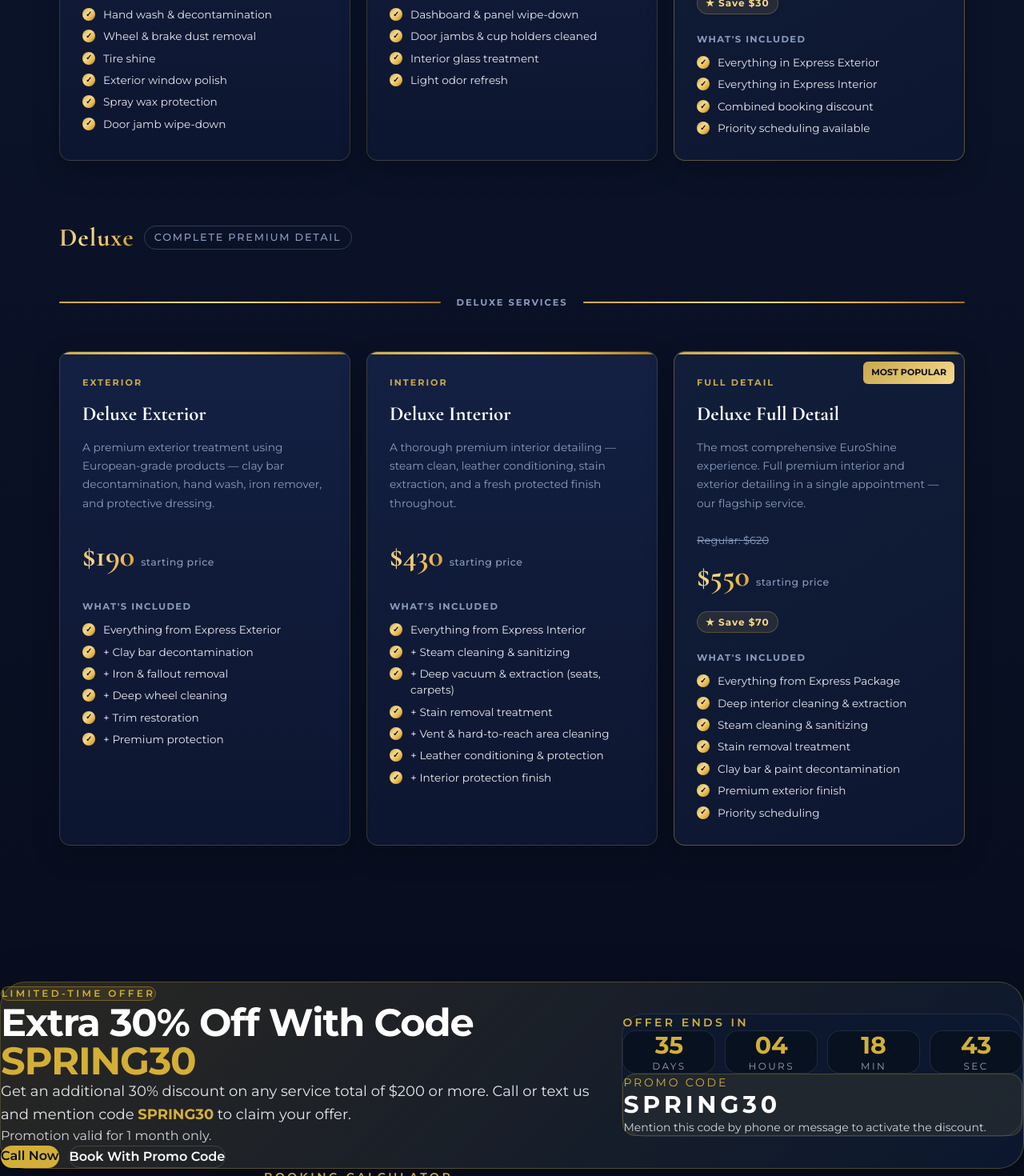
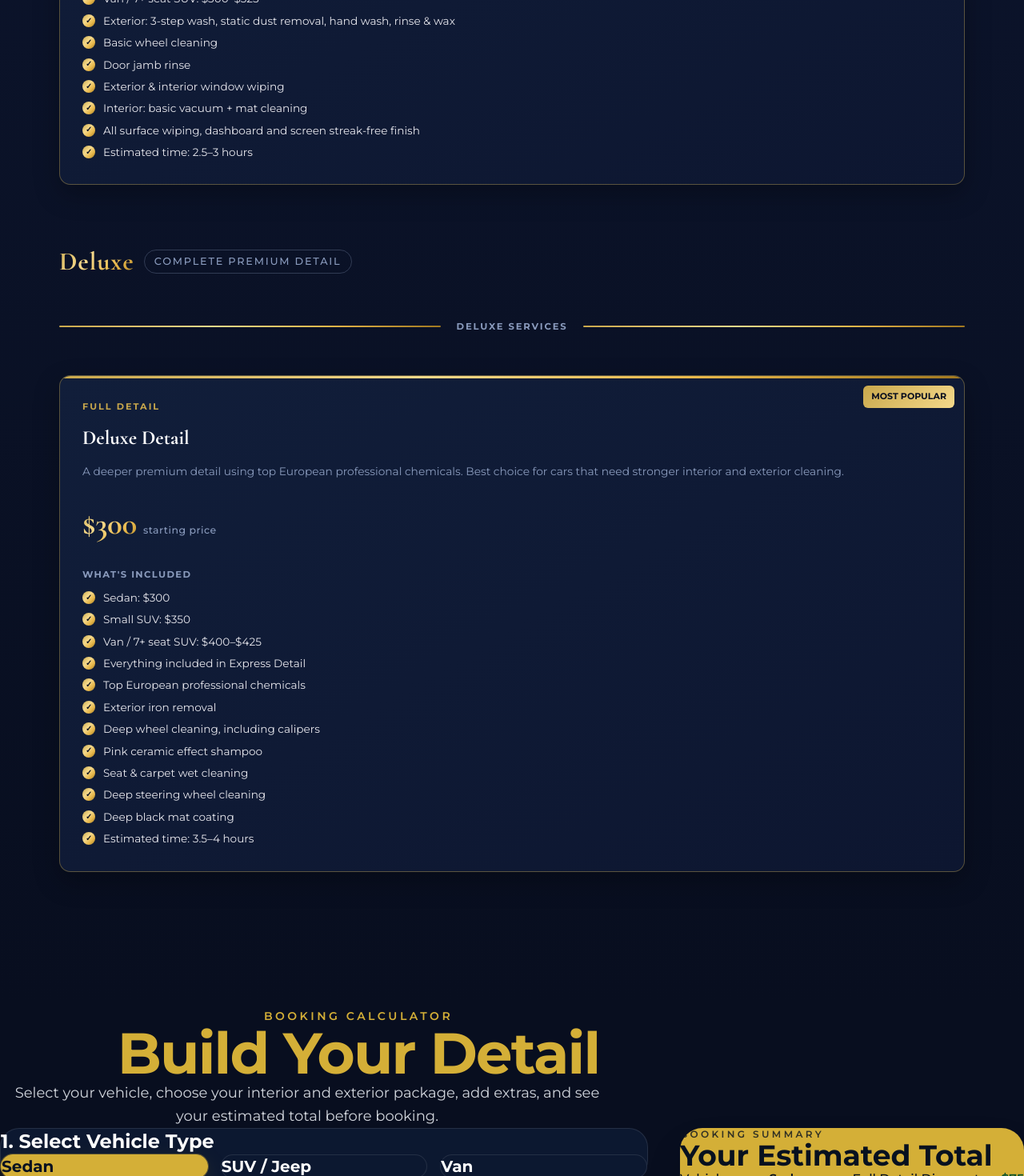
Before and after one commit to euroshinect-code/euroshine-site, a React (Vite) app: page / in a window 1280 px wide. Shown: the part 2440-3910 px from the top of the page at 80% size. Built offline with nearby package versions, Linux system fonts and the light colour scheme.

Commit message:
Update service pricing and remove spring promo

```diff
--- a/src/App.jsx
+++ b/src/App.jsx
@@ -767,48 +767,22 @@ const styles = `
 // Express package items — edit descriptions and prices here
 const expressPackages = [
   {
-
-  type: "Exterior",
-  title: "Express Exterior",
-    desc: "A thorough exterior refresh — foam pre-wash, hand wash, wheel clean, tire dressing, and windows. Ideal for regular maintenance.",
-    price: "$120",
+    type: "Full Detail",
+    title: "Express Detail",
+    price: "$200",
+    featured: true,
+    desc: "A clean maintenance detail for vehicles that need a fresh reset inside and out. Perfect for regular upkeep.",
     includes: [
-      "Foam pre-soak & pressure rinse",
-      "Hand wash & decontamination",
-      "Wheel & brake dust removal",
-      "Tire shine",
-      "Exterior window polish",
-      "Spray wax protection",
-      "Door jamb wipe-down",
-    ],
-  },
-  {
-    type: "Interior",
-    title: "Express Interior",
-    desc: "A deep interior refresh — vacuum, wipe-down, upholstery clean, and window treatment for a spotless cabin.",
-    price: "$210",
-    includes: [
-      "Full vacuum (seats, carpet, trunk)",
-      "Dashboard & panel wipe-down",
-      "Door jambs & cup holders cleaned",
-      "Interior glass treatment",
-      "Light odor refresh",
-    ],
-  },
-  {
-    type: "Full Detail",
-    title: "Express Full Detail",
-    price: "$300",
-    was: "$330",
-    save: "Save $30",
-    featured: true,
-    desc: "Our most popular package — combines interior and exterior detailing in one visit and saves you money compared to booking separately.",
-    includes:
-    [
-      "Everything in Express Exterior",
-      "Everything in Express Interior",
-      "Combined booking discount",
-      "Priority scheduling available",
+      "Sedan: $200",
+      "Small SUV: $250",
+      "Van / 7+ seat SUV: $300–$325",
+      "Exterior: 3-step wash, static dust removal, hand wash, rinse & wax",
+      "Basic wheel cleaning",
+      "Door jamb rinse",
+      "Exterior & interior window wiping",
+      "Interior: basic vacuum + mat cleaning",
+      "All surface wiping, dashboard and screen streak-free finish",
+      "Estimated time: 2.5–3 hours",
     ],
   },
 ];
@@ -816,51 +790,25 @@ const expressPackages = [
 // Deluxe package items — edit descriptions and prices here
 const deluxePackages = [
   {
-    type: "Exterior",
-    title: "Deluxe Exterior",
-    desc: "A premium exterior treatment using European-grade products — clay bar decontamination, hand wash, iron remover, and protective dressing.",
-    price: "$190",
+    type: "Full Detail",
+    title: "Deluxe Detail",
+    price: "$300",
+    featured: true,
+    desc: "A deeper premium detail using top European professional chemicals. Best choice for cars that need stronger interior and exterior cleaning.",
     includes: [
-    "Everything from Express Exterior",
-    "+ Clay bar decontamination",
-    "+ Iron & fallout removal",
-    "+ Deep wheel cleaning",
-    "+ Trim restoration",
-    "+ Premium protection"
-   ],
-  },
-  {
-    type: "Interior",
-    title: "Deluxe Interior",
-    desc: "A thorough premium interior detailing — steam clean, leather conditioning, stain extraction, and a fresh protected finish throughout.",
-    price: "$430",
-    includes: [
-    "Everything from Express Interior",
-    "+ Steam cleaning & sanitizing",
-    "+ Deep vacuum & extraction (seats, carpets)",
-    "+ Stain removal treatment",
-    "+ Vent & hard-to-reach area cleaning",
-    "+ Leather conditioning & protection",
-    "+ Interior protection finish"
+      "Sedan: $300",
+      "Small SUV: $350",
+      "Van / 7+ seat SUV: $400–$425",
+      "Everything included in Express Detail",
+      "Top European professional chemicals",
+      "Exterior iron removal",
+      "Deep wheel cleaning, including calipers",
+      "Pink ceramic effect shampoo",
+      "Seat & carpet wet cleaning",
+      "Deep steering wheel cleaning",
+      "Deep black mat coating",
+      "Estimated time: 3.5–4 hours",
     ],
-  },
-  {
-    type: "Full Detail",
-    title: "Deluxe Full Detail",
-    price: "$550",
-    was: "$620",
-    save: "Save $70",
-    featured: true,
-    desc: "The most comprehensive EuroShine experience. Full premium interior and exterior detailing in a single appointment — our flagship service.",
-    includes: [
-  "Everything from Express Package",
-  "Deep interior cleaning & extraction",
-  "Steam cleaning & sanitizing",
-  "Stain removal treatment",
-  "Clay bar & paint decontamination",
-  "Premium exterior finish",
-  "Priority scheduling",
-],
   },
 ];
 
@@ -921,10 +869,10 @@ function PackageCard({ pkg }) {
   );
 }
 const basePricing = {
-  expressExterior: 120,
-  expressInterior: 210,
-  deluxeExterior: 190,
-  deluxeInterior: 430,
+  expressExterior: 125,
+  expressInterior: 150,
+  deluxeExterior: 175,
+  deluxeInterior: 200,
 };
 
 const vehicleUpcharges = {
@@ -935,16 +883,16 @@ const vehicleUpcharges = {
     deluxeInterior: 0,
   },
   suv: {
-    expressExterior: 30,
+    expressExterior: 25,
+    expressInterior: 25,
+    deluxeExterior: 25,
+    deluxeInterior: 25,
+  },
+  van: {
+    expressExterior: 50,
     expressInterior: 50,
     deluxeExterior: 50,
-    deluxeInterior: 80,
-  },
-  van: {
-    expressExterior: 40,
-    expressInterior: 75,
-    deluxeExterior: 60,
-    deluxeInterior: 90,
+    deluxeInterior: 50,
   },
 };
 
@@ -959,48 +907,19 @@ const addOnPricing = {
 };
 const fullDetailPricing = {
   sedan: {
-    express: 300,
-    deluxe: 550,
+    express: 200,
+    deluxe: 300,
   },
   suv: {
-    express: 380,
-    deluxe: 630,
+    express: 250,
+    deluxe: 350,
   },
   van: {
-    express: 395,
-    deluxe: 650,
+    express: 325,
+    deluxe: 425,
   },
 };
 
-const comboDiscountRate = 0.25;
-const promoCode = "SPRING30";
-const promoDiscountPercent = 30;
-const promoMinimum = 200;
-
-const promoEndDate = new Date("2026-05-22T23:59:59");
-
-function getTimeLeft(targetDate) {
-  const now = new Date();
-  const difference = targetDate - now;
-
-  if (difference <= 0) {
-    return {
-      expired: true,
-      days: 0,
-      hours: 0,
-      minutes: 0,
-      seconds: 0,
-    };
-  }
-
-  return {
-    expired: false,
-    days: Math.floor(difference / (1000 * 60 * 60 * 24)),
-    hours: Math.floor((difference / (1000 * 60 * 60)) % 24),
-    minutes: Math.floor((difference / (1000 * 60)) % 60),
-    seconds: Math.floor((difference / 1000) % 60),
-  };
-}
 // ── MAIN PAGE COMPONENT ───────────────────────────────────────
 export default function EuroShineServices() {
   const observerRef = useRef(null);
@@ -1009,15 +928,7 @@ export default function EuroShineServices() {
   const [interiorPackage, setInteriorPackage] = useState("expressInterior");
   const [engineBay, setEngineBay] = useState(false);
   const [petHairLevel, setPetHairLevel] = useState("none");
-  const [promoTimeLeft, setPromoTimeLeft] = useState(getTimeLeft(promoEndDate));
-
-  useEffect(() => {
-  const interval = setInterval(() => {
-    setPromoTimeLeft(getTimeLeft(promoEndDate));
-  }, 1000);
-
-  return () => clearInterval(interval);
-}, []);
+
 
   const exteriorBase = basePricing[exteriorPackage];
 const interiorBase = basePricing[interiorPackage];
@@ -1288,100 +1199,6 @@ const totalPrice = discountedPackageTotal + engineBayPrice + petHairPrice;
         </div>
       </section>
 
-<section className="pt-8 pb-6">
-  <div className="mx-auto w-full max-w-[1440px] px-6 md:px-8 lg:px-10">
-    <div className="rounded-[32px] border border-[#d4af37]/30 bg-[linear-gradient(135deg,rgba(212,175,55,0.16),rgba(12,24,48,0.96))] p-6 md:p-8 shadow-[0_20px_60px_rgba(0,0,0,0.35)]">
-      <div className="grid gap-6 lg:grid-cols-[1.2fr_0.8fr] items-center">
-        <div>
-          <p className="mb-3 inline-flex rounded-full border border-[#d4af37]/40 bg-[#d4af37]/10 px-4 py-1 text-xs font-semibold uppercase tracking-[0.28em] text-[#d4af37]">
-            Limited-Time Offer
-          </p>
-
-          <h2 className="text-3xl md:text-5xl font-extrabold tracking-tight text-white">
-            Extra {promoDiscountPercent}% Off With Code{" "}
-            <span className="text-[#d4af37]">{promoCode}</span>
-          </h2>
-
-          <p className="mt-4 max-w-3xl text-base md:text-lg leading-relaxed text-gray-200">
-            Get an additional {promoDiscountPercent}% discount on any service total of ${promoMinimum} or more.
-            Call or text us and mention code{" "}
-            <span className="font-bold text-[#d4af37]">{promoCode}</span>{" "}
-            to claim your offer.
-          </p>
-
-          <p className="mt-3 text-sm md:text-base text-gray-300">
-            Promotion valid for 1 month only.
-          </p>
-
-          <div className="mt-6 flex flex-wrap gap-3">
-            <a
-              href="tel:4753755339"
-              className="rounded-full bg-[#d4af37] text-[#07111f] font-semibold px-6 py-3 hover:brightness-110 transition"
-            >
-              Call Now
-            </a>
-
-            <a
-              href="#contact"
-              className="rounded-full border border-white/15 text-white font-semibold px-6 py-3 hover:border-[#d4af37] hover:text-[#d4af37] transition"
-            >
-              Book With Promo Code
-            </a>
-          </div>
-        </div>
-
-        <div className="rounded-[28px] border border-white/10 bg-[#0c1830]/80 p-5 md:p-6">
-          <p className="text-sm font-semibold uppercase tracking-[0.24em] text-[#d4af37] mb-4">
-            Offer Ends In
-          </p>
-
-          {promoTimeLeft.expired ? (
-            <div className="rounded-2xl bg-[#07111f] px-5 py-6 text-center">
-              <div className="text-2xl font-bold text-white">Promotion Ended</div>
-              <div className="mt-2 text-gray-300">
-                Contact us for current offers and availability.
-              </div>
-            </div>
-          ) : (
-            <div className="grid grid-cols-4 gap-3">
-              {[
-                { label: "Days", value: promoTimeLeft.days },
-                { label: "Hours", value: promoTimeLeft.hours },
-                { label: "Min", value: promoTimeLeft.minutes },
-                { label: "Sec", value: promoTimeLeft.seconds },
-              ].map((item) => (
-                <div
-                  key={item.label}
-                  className="rounded-2xl bg-[#07111f] px-3 py-5 text-center border border-white/10"
-                >
-                  <div className="text-2xl md:text-3xl font-extrabold text-[#d4af37]">
-                    {String(item.value).padStart(2, "0")}
-                  </div>
-                  <div className="mt-1 text-xs uppercase tracking-[0.2em] text-gray-400">
-                    {item.label}
-                  </div>
-                </div>
-              ))}
-            </div>
-          )}
-
-          <div className="mt-5 rounded-2xl border border-[#d4af37]/25 bg-[#d4af37]/10 px-4 py-4">
-            <div className="text-sm uppercase tracking-[0.2em] text-[#d4af37]">
-              Promo Code
-            </div>
-            <div className="mt-2 text-3xl font-extrabold text-white tracking-[0.16em]">
-              {promoCode}
-            </div>
-            <div className="mt-2 text-sm text-gray-300">
-              Mention this code by phone or message to activate the discount.
-            </div>
-          </div>
-        </div>
-      </div>
-    </div>
-  </div>
-</section>
-
             {/* ══════════════════════════════════════════ */}
       {/* BOOKING CALCULATOR */}
       {/* ══════════════════════════════════════════ */}
@@ -1441,7 +1258,7 @@ const totalPrice = discountedPackageTotal + engineBayPrice + petHairPrice;
               {
                 key: "expressExterior",
                 title: "Express Exterior",
-                desc: "Sedan base: $120",
+                desc: "Sedan base: $125",
                 plus:
                   vehicleType === "sedan"
                     ? "No extra charge"
@@ -1450,7 +1267,7 @@ const totalPrice = discountedPackageTotal + engineBayPrice + petHairPrice;
               {
                 key: "deluxeExterior",
                 title: "Deluxe Exterior",
-                desc: "Sedan base: $190",
+                desc: "Sedan base: $175",
                 plus:
                   vehicleType === "sedan"
                     ? "No extra charge"
@@ -1487,7 +1304,7 @@ const totalPrice = discountedPackageTotal + engineBayPrice + petHairPrice;
               {
                 key: "expressInterior",
                 title: "Express Interior",
-                desc: "Sedan base: $210",
+                desc: "Sedan base: $150",
                 plus:
                   vehicleType === "sedan"
                     ? "No extra charge"
@@ -1496,7 +1313,7 @@ const totalPrice = discountedPackageTotal + engineBayPrice + petHairPrice;
               {
                 key: "deluxeInterior",
                 title: "Deluxe Interior",
-                desc: "Sedan base: $430",
+                desc: "Sedan base: $200",
                 plus:
                   vehicleType === "sedan"
                     ? "No extra charge"
```
